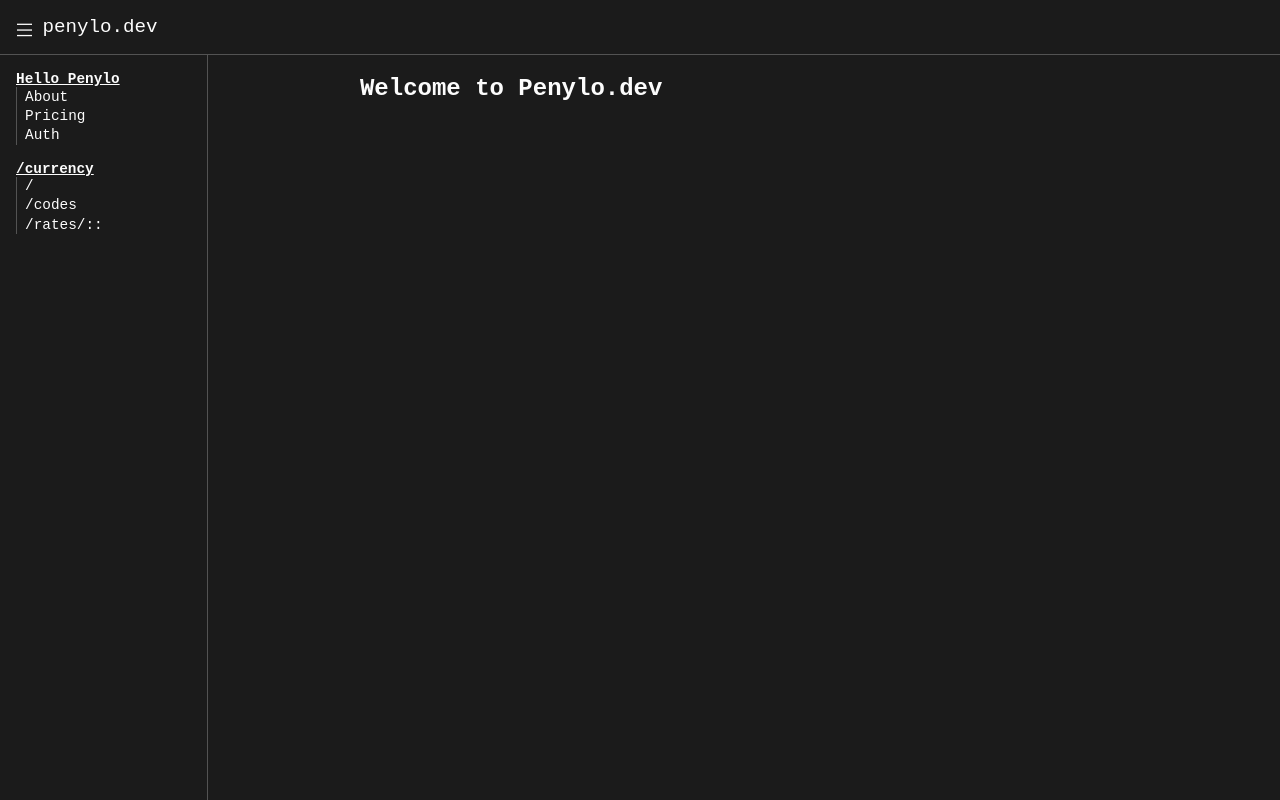
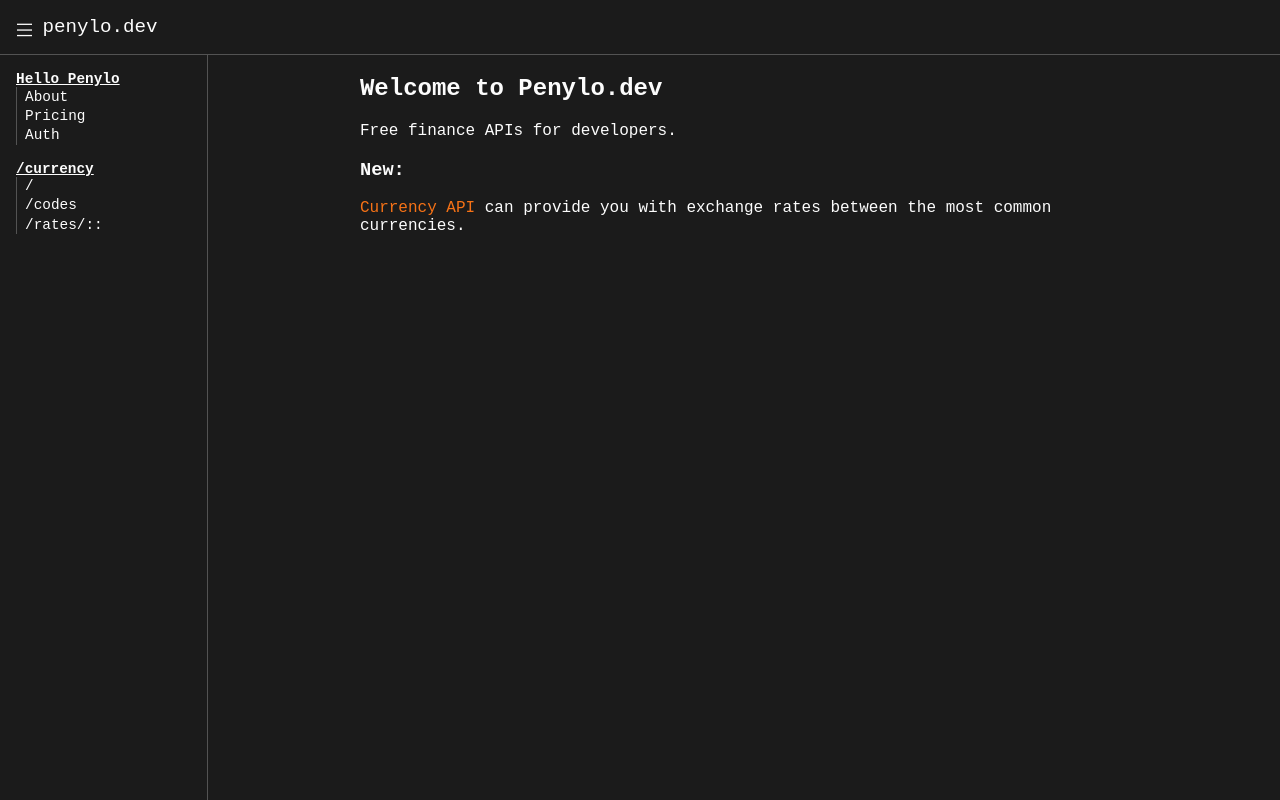
Before and after one commit to CoasterFan5/penylo.dev, a SvelteKit app: page / in a window 1280 px wide. Built offline with nearby package versions, Linux system fonts and the light colour scheme.

Commit message:
Update layouts

```diff
--- a/src/routes/(docs)/+layout.svelte
+++ b/src/routes/(docs)/+layout.svelte
@@ -28,7 +28,7 @@
 <style lang="scss">
 	.wrap {
 		width: 100%;
-		height: 100vh;
+		height: 100dvh;
 		overflow: hidden;
 		display: flex;
 		flex-direction: column;
--- a/src/routes/(docs)/+page.svelte
+++ b/src/routes/(docs)/+page.svelte
@@ -1 +1,12 @@
+<script>
+	import Link from '$lib/components/Link.svelte';
+</script>
+
 <h2>Welcome to Penylo.dev</h2>
+<p>Free finance APIs for developers.</p>
+
+<h3>New:</h3>
+<p>
+	<Link href="/currency">Currency API</Link> can provide you with exchange rates between the most common
+	currencies.
+</p>
--- a/src/routes/(docs)/Sidebar.svelte
+++ b/src/routes/(docs)/Sidebar.svelte
@@ -65,6 +65,6 @@
 	.overlay {
 		position: absolute;
 		z-index: 100;
-		height: calc(100vh);
+		height: calc(100dvh);
 	}
 </style>
--- a/src/routes/(docs)/pricing/+page.svelte
+++ b/src/routes/(docs)/pricing/+page.svelte
@@ -61,6 +61,7 @@
 
 	.tableWrap {
 		overflow-x: auto;
+		position: relative;
 	}
 
 	table {
```
